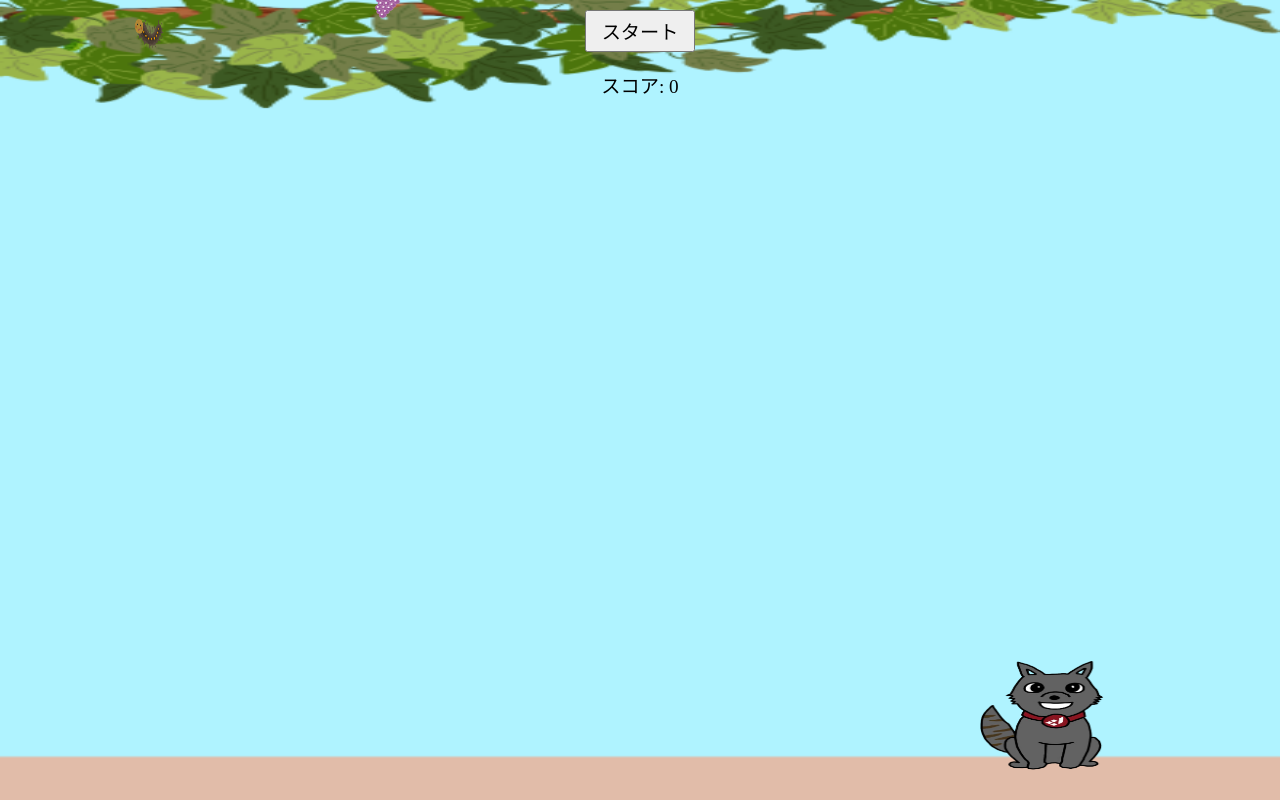
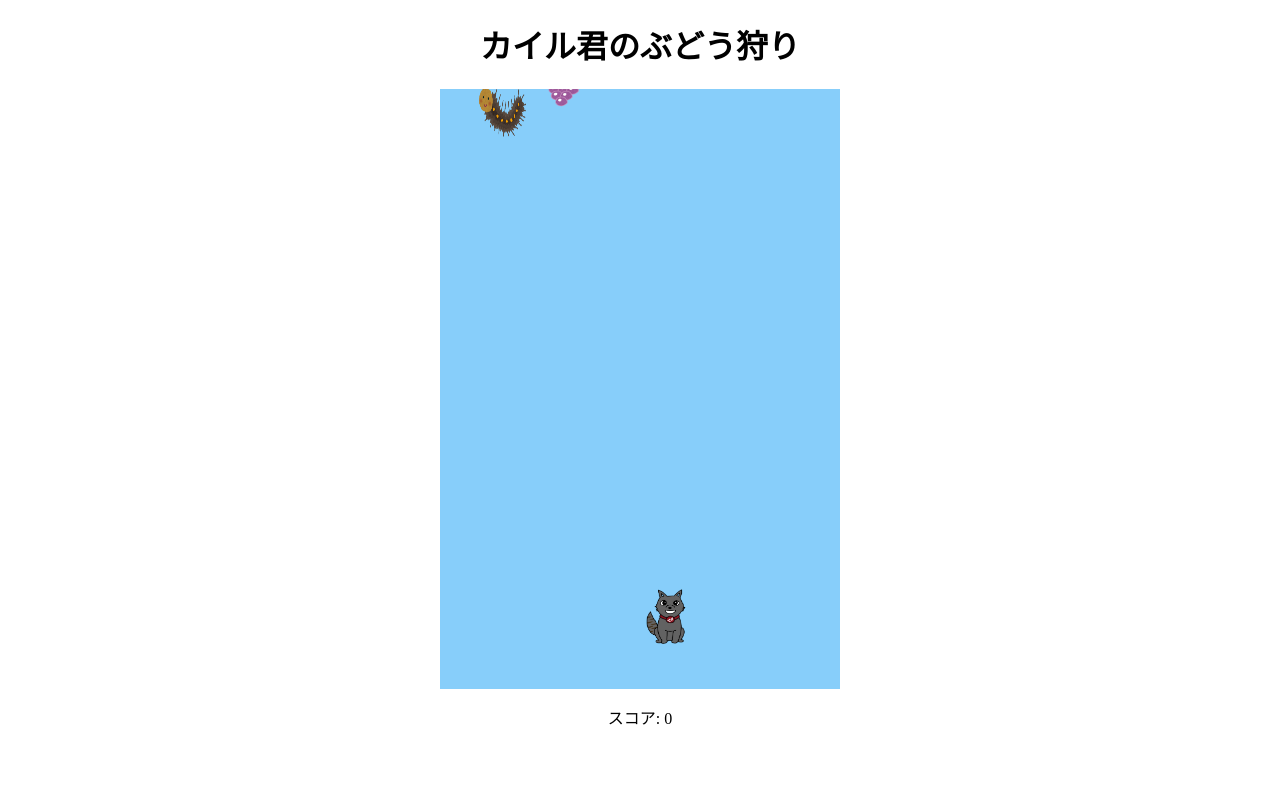
Before and after one commit to Mjunia/Majunia.github.io, a plain HTML site: page index.html in a window 1280 px wide. Both pictures are taken after a click on the button "スタート". Drawn offline with Linux system fonts and the light colour scheme.

Commit message:
Update index.html

```diff
--- a/index.html
+++ b/index.html
@@ -1,42 +1,62 @@
 <!DOCTYPE html>
 <html lang="ja">
 <head>
-  <meta charset="UTF-8">
+  <meta charset="UTF-8" />
   <title>カイル君のぶどう狩り</title>
   <style>
-    html, body {
+    body {
       margin: 0;
-      padding: 0;
-      overflow: hidden;
       background: white;
+      text-align: center;
     }
     canvas {
       display: block;
+      margin: auto;
       background: #87CEFA;
     }
     #ui {
-      position: absolute;
-      top: 10px;
-      width: 100%;
-      text-align: center;
+      margin: 10px;
     }
     button {
-      font-size: 1.2em;
-      padding: 5px 15px;
+      font-size: 1em;
+      padding: 5px 10px;
+      margin: 5px;
     }
-    #scoreDisplay, #gameOverMsg {
-      font-size: 1.2em;
+    #gameOverImage {
+      display: none;
+      position: absolute;
+      top: 30%;
+      left: 50%;
+      transform: translate(-50%, -50%);
+      width: 200px;
+    }
+    #gameOverText {
+      display: none;
+      position: absolute;
+      top: 20%;
+      left: 50%;
+      transform: translate(-50%, -50%);
+      color: red;
+      font-size: 2em;
+      font-weight: bold;
     }
   </style>
 </head>
 <body>
-  <canvas id="gameCanvas"></canvas>
+  <h1>カイル君のぶどう狩り</h1>
+  <canvas id="gameCanvas" width="400" height="600"></canvas>
+
   <div id="ui">
+    <input id="playerName" placeholder="名前を入力" />
     <button id="startBtn">スタート</button>
+    <button id="showScoresBtn">スコア履歴表示</button>
+    <button id="clearScoresBtn">スコア履歴削除</button>
     <p id="scoreDisplay" style="display:none;">スコア: 0</p>
-    <p id="gameOverMsg" style="display:none; color:red; font-size:1.5em;">ゲームオーバー！</p>
     <button id="retryBtn" style="display:none;">リトライ</button>
   </div>
+
+  <div id="gameOverText">ゲームオーバー！</div>
+  <img id="gameOverImage" src="kairukun2.png" />
 
   <script>
     const canvas = document.getElementById('gameCanvas');
@@ -44,80 +64,45 @@
     const startBtn = document.getElementById('startBtn');
     const retryBtn = document.getElementById('retryBtn');
     const scoreDisplay = document.getElementById('scoreDisplay');
-    const gameOverMsg = document.getElementById('gameOverMsg');
+    const playerNameInput = document.getElementById('playerName');
+    const gameOverText = document.getElementById('gameOverText');
+    const gameOverImage = document.getElementById('gameOverImage');
+    const showScoresBtn = document.getElementById('showScoresBtn');
+    const clearScoresBtn = document.getElementById('clearScoresBtn');
 
-    let cw = window.innerWidth;
-    let ch = window.innerHeight;
-    canvas.width = cw;
-    canvas.height = ch;
-
-    let player, items, enemies, score, gameRunning, direction;
-    let spawnInterval = 2000;
-    const playerSpeed = 2;
-    let playerSizeGame = { width: cw * 0.1, height: ch * 0.15 };
-    let playerSizeStart = { width: cw * 0.25, height: ch * 0.4 };
-    const itemSpeed = 1.0;
-    const enemySpeed = 1.0;
-    let itemTimer, enemyTimer, difficultyTimer;
-    let inStartScreen = true;
-
-    const bgImage = new Image();
-    bgImage.src = 'haikei.png';
     const playerImg = new Image();
     playerImg.src = 'kaikun.png';
     const itemImg = new Image();
     itemImg.src = 'budou.png';
     const enemyImg = new Image();
     enemyImg.src = 'kemusi.png';
-    const gameOverImg = new Image();
-    gameOverImg.src = 'kairukun2.png';
 
-    bgImage.onload = () => {
-      drawStartScreen();
-    };
-
-    function drawStartScreen() {
-      ctx.clearRect(0, 0, canvas.width, canvas.height);
-      ctx.drawImage(bgImage, 0, 0, canvas.width, canvas.height);
-      ctx.fillStyle = 'black';
-      ctx.font = '16px Arial';
-      const lines = [
-        '甲斐のホテルのマスコットキャラクター「カイル君」',
-        '今日は山梨のぶどう狩りに来たよ♪',
-        '邪魔をする毛虫をよけてぶどうを食べよう！'
-      ];
-      lines.forEach((line, i) => {
-        const textWidth = ctx.measureText(line).width;
-        ctx.fillText(line, (canvas.width - textWidth) / 2, 100 + i * 30);
-      });
-      ctx.drawImage(
-        playerImg,
-        canvas.width - playerSizeStart.width - 20,
-        canvas.height - playerSizeStart.height - 20,
-        playerSizeStart.width,
-        playerSizeStart.height
-      );
-    }
+    let player, items, enemies, score, direction, gameRunning = false;
+    const playerSize = { width: 40, height: 60 };
+    const objectSize = { width: 50, height: 50 };
+    let spawnInterval = 2000;
+    const itemSpeed = 1;
+    const enemySpeed = 1;
+    let itemTimer, enemyTimer, difficultyTimer;
 
     function initGame() {
-      player = {
-        x: canvas.width / 2,
-        y: canvas.height - playerSizeGame.height - 20,
-        width: playerSizeGame.width,
-        height: playerSizeGame.height
-      };
+      player = { x: 180, y: 500, width: playerSize.width, height: playerSize.height };
       items = [];
       enemies = [];
       score = 0;
       direction = 1;
       gameRunning = true;
-      inStartScreen = false;
       spawnInterval = 2000;
 
       scoreDisplay.textContent = 'スコア: 0';
       scoreDisplay.style.display = 'block';
-      gameOverMsg.style.display = 'none';
       retryBtn.style.display = 'none';
+      gameOverText.style.display = 'none';
+      gameOverImage.style.display = 'none';
+      startBtn.style.display = 'none';
+      playerNameInput.style.display = 'none';
+      showScoresBtn.style.display = 'none';
+      clearScoresBtn.style.display = 'none';
 
       clearInterval(itemTimer);
       clearInterval(enemyTimer);
@@ -132,30 +117,32 @@
           enemyTimer = setInterval(spawnEnemy, spawnInterval);
         }
       }, 8000);
+
+      requestAnimationFrame(gameLoop);
     }
 
     function spawnItem() {
       items.push({
-        x: Math.random() * (canvas.width - 30),
-        y: -30,
-        width: 30,
-        height: 30,
+        x: Math.random() * (canvas.width - objectSize.width),
+        y: -objectSize.height,
+        width: objectSize.width,
+        height: objectSize.height,
         speed: itemSpeed
       });
     }
 
     function spawnEnemy() {
       enemies.push({
-        x: Math.random() * (canvas.width - 30),
-        y: -30,
-        width: 30,
-        height: 30,
+        x: Math.random() * (canvas.width - objectSize.width),
+        y: -objectSize.height,
+        width: objectSize.width,
+        height: objectSize.height,
         speed: enemySpeed
       });
     }
 
     function update() {
-      player.x += direction * playerSpeed;
+      player.x += direction * 2;
       if (player.x < 0 || player.x + player.width > canvas.width) {
         direction *= -1;
         player.x = Math.max(0, Math.min(player.x, canvas.width - player.width));
@@ -174,13 +161,14 @@
       enemies.forEach(e => e.y += e.speed);
       enemies = enemies.filter(e => e.y < canvas.height);
       enemies.forEach(e => {
-        if (checkCollision(player, e)) gameOver();
+        if (checkEnemyCollision(player, e)) {
+          endGame();
+        }
       });
     }
 
     function draw() {
       ctx.clearRect(0, 0, canvas.width, canvas.height);
-      ctx.drawImage(bgImage, 0, 0, canvas.width, canvas.height);
       ctx.drawImage(playerImg, player.x, player.y, player.width, player.height);
       items.forEach(i => {
         ctx.drawImage(itemImg, i.x, i.y, i.width, i.height);
@@ -197,16 +185,6 @@
       requestAnimationFrame(gameLoop);
     }
 
-    function gameOver() {
-      gameRunning = false;
-      gameOverMsg.style.display = 'block';
-      retryBtn.style.display = 'inline-block';
-      clearInterval(itemTimer);
-      clearInterval(enemyTimer);
-      clearInterval(difficultyTimer);
-      ctx.drawImage(gameOverImg, canvas.width / 2 - 100, canvas.height / 2 - 100, 200, 200);
-    }
-
     function checkCollision(a, b) {
       return a.x < b.x + b.width &&
              a.x + a.width > b.x &&
@@ -214,35 +192,53 @@
              a.y + a.height > b.y;
     }
 
-    // タッチ操作で切り返し
-    canvas.addEventListener('touchstart', e => {
-      if (gameRunning) direction *= -1;
-    });
+    function checkEnemyCollision(a, b) {
+      // 当たり判定を緩くする（上下左右10pxの余裕）
+      return a.x + 10 < b.x + b.width &&
+             a.x + a.width - 10 > b.x &&
+             a.y + 10 < b.y + b.height &&
+             a.y + a.height - 10 > b.y;
+    }
 
-    // PCキーボードスペースで切り返し（念のため）
+    function endGame() {
+      gameRunning = false;
+      clearInterval(itemTimer);
+      clearInterval(enemyTimer);
+      clearInterval(difficultyTimer);
+      gameOverText.style.display = 'block';
+      gameOverImage.style.display = 'block';
+      retryBtn.style.display = 'inline-block';
+
+      const name = playerNameInput.value || 'ななし';
+      const history = JSON.parse(localStorage.getItem('scores') || '[]');
+      history.push({ name, score });
+      history.sort((a, b) => b.score - a.score);
+      localStorage.setItem('scores', JSON.stringify(history));
+    }
+
     window.addEventListener('keydown', e => {
-      if (e.key === ' ' && gameRunning) {
-        e.preventDefault(); // スクロール防止
-        direction *= -1;
-      }
+      if (e.key === ' ' && gameRunning) direction *= -1;
     });
 
     startBtn.addEventListener('click', () => {
-      if (inStartScreen) {
-        initGame();
-        gameLoop();
-      }
+      if (!gameRunning) initGame();
     });
 
     retryBtn.addEventListener('click', () => {
       initGame();
-      gameLoop();
     });
 
-    // 画面リサイズ時も再調整（任意）
-    window.addEventListener('resize', () => {
-      canvas.width = window.innerWidth;
-      canvas.height = window.innerHeight;
+    showScoresBtn.addEventListener('click', () => {
+      const history = JSON.parse(localStorage.getItem('scores') || '[]');
+      const list = history.map(h => `${h.name}: ${h.score}`).join('\n');
+      alert("スコア履歴:\n" + (list || "なし"));
+    });
+
+    clearScoresBtn.addEventListener('click', () => {
+      if (confirm("スコア履歴をすべて削除しますか？")) {
+        localStorage.removeItem('scores');
+        alert("スコア履歴を削除しました");
+      }
     });
   </script>
 </body>
```
